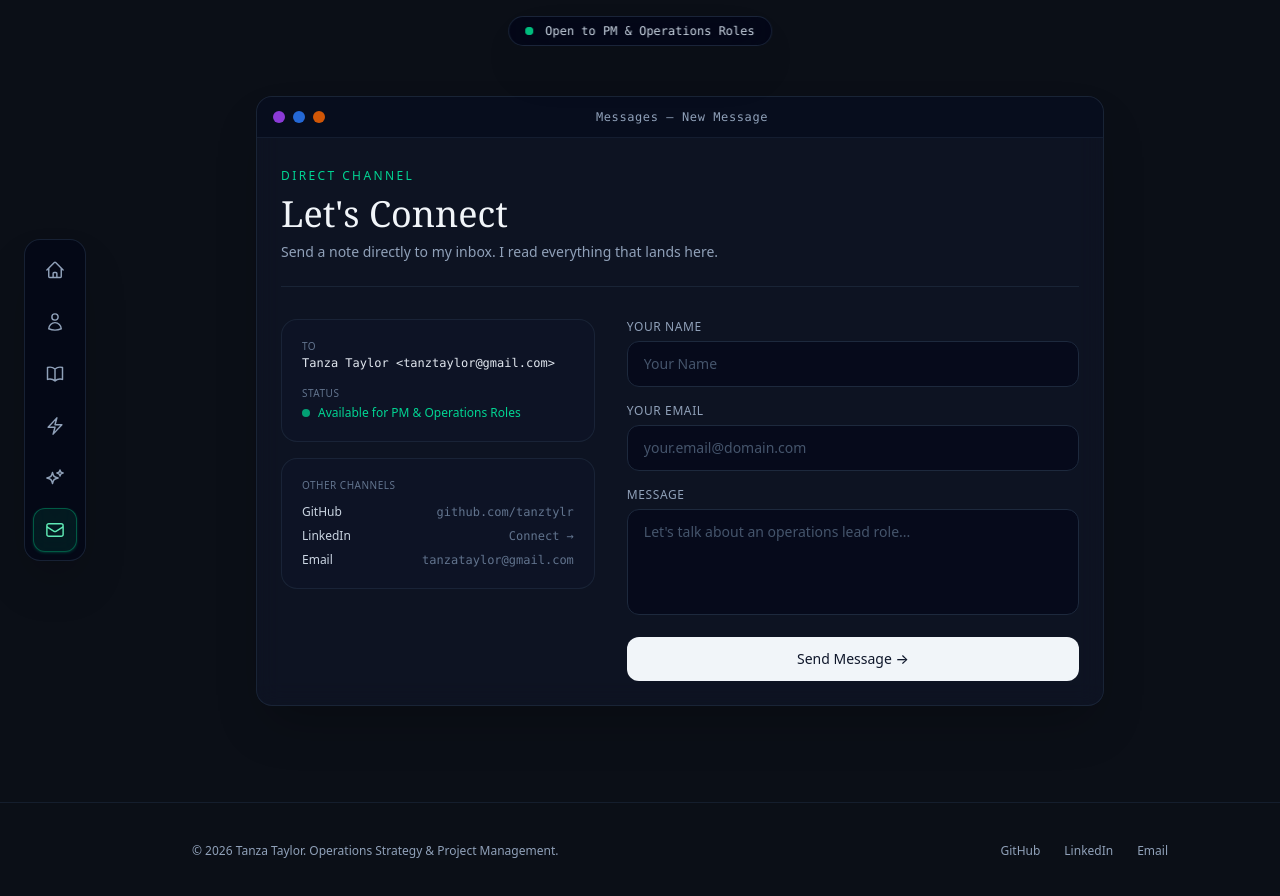
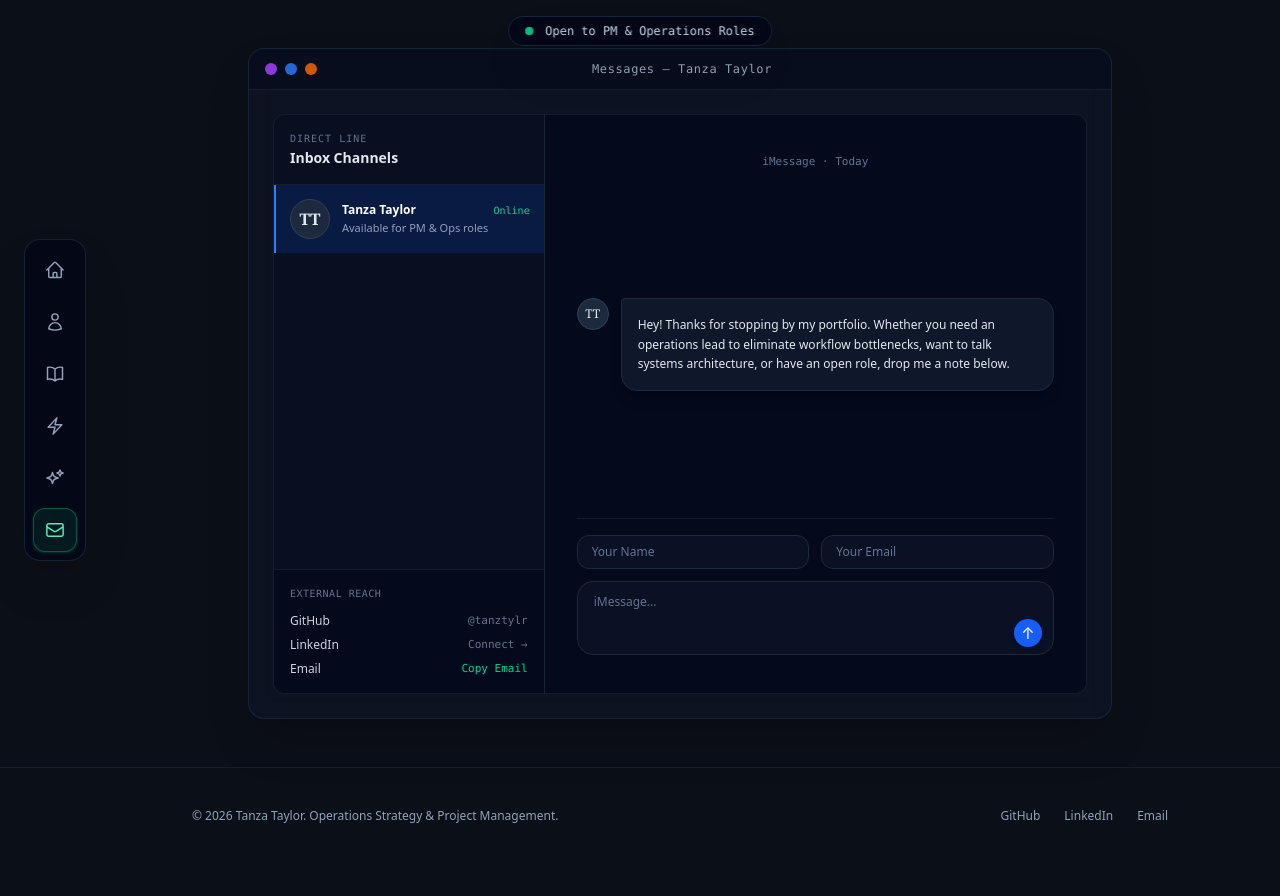
Before and after one commit to tanztylr/portfolio-v3, a Next.js app: page /contact in a window 1280 px wide. Shown: the top 896 px of the page. After the commit the page ends 864 px from the top, so only its background shows below. Built offline with nearby package versions, Linux system fonts and the light colour scheme.

Commit message:
feat: redesign contact page into native imessage thread window

```diff
--- a/app/contact/page.tsx
+++ b/app/contact/page.tsx
@@ -1,130 +1,150 @@
-import Link from 'next/link';
+'use client';
+
+import { useState } from 'react';
 import MacWindow from '../components/MacWindow';
 
 export default function ContactPage() {
+  const [copied, setCopied] = useState(false);
+
+  const handleCopyEmail = () => {
+    navigator.clipboard.writeText('tanztylr@gmail.com');
+    setCopied(true);
+    setTimeout(() => setCopied(false), 2000);
+  };
+
   return (
-    <main className="mx-auto max-w-4xl px-6 py-16 lg:py-24">
-      <MacWindow title="Messages — New Message">
-        <div className="space-y-8">
-          {/* Header */}
-          <div className="border-b border-slate-800/80 pb-6">
-            <span className="text-xs uppercase tracking-[0.2em] text-emerald-400 font-medium">
-              Direct Channel
-            </span>
-            <h1 className="mt-2 font-serif text-3xl sm:text-4xl text-slate-100 font-medium">
-              Let&apos;s Connect
-            </h1>
-            <p className="mt-2 text-sm text-slate-400 font-light">
-              Send a note directly to my inbox. I read everything that lands here.
+    <main className="mx-auto max-w-4xl px-4 py-8 lg:py-12">
+      <MacWindow title="Messages — Tanza Taylor">
+        <div className="grid grid-cols-1 md:grid-cols-12 min-h-[580px] rounded-xl overflow-hidden border border-slate-800/60 bg-slate-950/40">
+
+          {/* LEFT CONVERSATION LIST (Spans 4 cols on desktop) */}
+          <aside className="md:col-span-4 border-b md:border-b-0 md:border-r border-slate-800/80 bg-slate-900/30 flex flex-col justify-between">
+            <div>
+              <div className="p-4 border-b border-slate-800/60">
+                <span className="text-[10px] font-mono uppercase tracking-widest text-slate-500 block">Direct Line</span>
+                <h2 className="text-sm font-semibold text-slate-200 mt-0.5">Inbox Channels</h2>
+              </div>
+
+              {/* Active Conversation Item */}
+              <div className="p-3.5 bg-blue-600/15 border-l-2 border-blue-500">
+                <div className="flex items-center gap-3">
+                  <div className="h-10 w-10 rounded-full bg-slate-800 border border-slate-700 flex items-center justify-center font-serif text-slate-200 font-semibold shrink-0">
+                    TT
+                  </div>
+                  <div className="min-w-0 flex-1">
+                    <div className="flex items-baseline justify-between">
+                      <span className="text-xs font-semibold text-white truncate">Tanza Taylor</span>
+                      <span className="text-[10px] font-mono text-emerald-400">Online</span>
+                    </div>
+                    <p className="text-[11px] text-slate-400 truncate mt-0.5 font-light">
+                      Available for PM &amp; Ops roles
                     </p>
                   </div>
-
-          {/* Messages Bubble Layout / Form & Links */}
-          <div className="grid gap-8 lg:grid-cols-12 items-start">
-            <div className="lg:col-span-5 space-y-4">
-              <div className="rounded-2xl border border-slate-800/80 bg-slate-900/40 p-5 space-y-4 text-xs">
-                <div>
-                  <span className="text-slate-500 block uppercase tracking-wider text-[10px]">To</span>
-                  <span className="text-slate-200 font-medium mt-0.5 block font-mono">Tanza Taylor &lt;tanztaylor@gmail.com&gt;</span>
-                </div>
-                <div>
-                  <span className="text-slate-500 block uppercase tracking-wider text-[10px]">Status</span>
-                  <div className="flex items-center gap-2 mt-1">
-                    <span className="h-2 w-2 rounded-full bg-emerald-400 animate-pulse" />
-                    <span className="text-emerald-400 font-medium">Available for PM & Operations Roles</span>
                 </div>
               </div>
             </div>
 
-              {/* Direct Social / Contact Links */}
-              <div className="rounded-2xl border border-slate-800/80 bg-slate-900/40 p-5 space-y-3 text-xs">
-                <span className="text-slate-500 block uppercase tracking-wider text-[10px]">Other Channels</span>
-                <div className="flex flex-col space-y-2">
+            {/* Direct Social Links Box */}
+            <div className="p-4 border-t border-slate-800/60 bg-slate-950/60 space-y-3">
+              <span className="text-[10px] font-mono uppercase tracking-wider text-slate-500 block">External Reach</span>
+              <div className="space-y-2 text-xs">
                 <a
                   href="https://github.com/tanztylr"
                   target="_blank"
                   rel="noreferrer"
-                    className="text-slate-300 hover:text-white transition flex items-center justify-between"
+                  className="flex items-center justify-between text-slate-300 hover:text-white transition"
                 >
                   <span>GitHub</span>
-                    <span className="font-mono text-slate-500">github.com/tanztylr</span>
+                  <span className="text-[11px] font-mono text-slate-500">@tanztylr</span>
                 </a>
                 <a
-                    href="https://linkedin.com"
+                  href="https://www.linkedin.com/in/tanzaneya-taylor"
                   target="_blank"
                   rel="noreferrer"
-                    className="text-slate-300 hover:text-white transition flex items-center justify-between"
+                  className="flex items-center justify-between text-slate-300 hover:text-white transition"
                 >
                   <span>LinkedIn</span>
-                    <span className="font-mono text-slate-500">Connect →</span>
+                  <span className="text-[11px] font-mono text-slate-500">Connect →</span>
                 </a>
-                  <a
-                    href="mailto:tanzataylor@gmail.com"
-                    className="text-slate-300 hover:text-white transition flex items-center justify-between"
+                <button
+                  type="button"
+                  onClick={handleCopyEmail}
+                  className="w-full flex items-center justify-between text-slate-300 hover:text-white transition cursor-pointer text-left"
                 >
                   <span>Email</span>
-                    <span className="font-mono text-slate-500">tanzataylor@gmail.com</span>
-                  </a>
+                  <span className="text-[11px] font-mono text-emerald-400">
+                    {copied ? 'Copied ✓' : 'Copy Email'}
+                  </span>
+                </button>
+              </div>
+            </div>
+          </aside>
+
+          {/* RIGHT CHAT THREAD (Spans 8 cols on desktop) */}
+          <div className="md:col-span-8 p-6 md:p-8 flex flex-col justify-between space-y-6 bg-slate-950/30">
+
+            {/* Thread Timestamp */}
+            <div className="text-center">
+              <span className="text-[11px] font-mono text-slate-500">
+                iMessage · Today
+              </span>
+            </div>
+
+            {/* Inbound Message Bubble (From Tanza) */}
+            <div className="space-y-4">
+              <div className="flex items-start gap-3">
+                <div className="h-8 w-8 rounded-full bg-slate-800 border border-slate-700 flex items-center justify-center font-serif text-xs text-slate-200 shrink-0">
+                  TT
+                </div>
+                <div className="max-w-md rounded-2xl rounded-tl-sm bg-slate-900 border border-slate-800 p-4 text-xs text-slate-200 leading-relaxed shadow-lg font-light">
+                  <p>
+                    Hey! Thanks for stopping by my portfolio. Whether you need an operations lead to eliminate workflow bottlenecks, want to talk systems architecture, or have an open role, drop me a note below.
+                  </p>
                 </div>
               </div>
             </div>
 
-            <div className="lg:col-span-7">
+            {/* Outbound Message Form Bubble (User sends to Tanza) */}
             <form
-                action="https://formsubmit.co/tanzataylor@gmail.com"
+              action="https://formsubmit.co/tanztylr@gmail.com"
               method="POST"
-                className="space-y-4"
+              className="space-y-3 pt-4 border-t border-slate-800/60"
             >
-                <div>
-                  <label htmlFor="name" className="block text-xs uppercase tracking-wider text-slate-400 mb-1.5 font-medium">
-                    Your Name
-                  </label>
+              <div className="grid grid-cols-1 sm:grid-cols-2 gap-3">
                 <input
                   type="text"
-                    id="name"
                   name="name"
                   required
-                    className="w-full rounded-xl border border-slate-800 bg-slate-950/60 px-4 py-3 text-sm text-slate-100 placeholder:text-slate-600 focus:border-slate-600 focus:outline-none transition"
                   placeholder="Your Name"
+                  className="w-full rounded-xl border border-slate-800 bg-slate-900/60 px-3.5 py-2 text-xs text-slate-100 placeholder:text-slate-500 focus:border-blue-500 focus:outline-none transition"
+                />
+                <input
+                  type="email"
+                  name="email"
+                  required
+                  placeholder="Your Email"
+                  className="w-full rounded-xl border border-slate-800 bg-slate-900/60 px-3.5 py-2 text-xs text-slate-100 placeholder:text-slate-500 focus:border-blue-500 focus:outline-none transition"
                 />
               </div>
 
-                <div>
-                  <label htmlFor="email" className="block text-xs uppercase tracking-wider text-slate-400 mb-1.5 font-medium">
-                    Your Email
-                  </label>
-                  <input
-                    type="email"
-                    id="email"
-                    name="email"
+              <div className="relative">
+                <textarea
+                  name="message"
+                  rows={3}
                   required
-                    className="w-full rounded-xl border border-slate-800 bg-slate-950/60 px-4 py-3 text-sm text-slate-100 placeholder:text-slate-600 focus:border-slate-600 focus:outline-none transition"
-                    placeholder="your.email@domain.com"
+                  placeholder="iMessage..."
+                  className="w-full rounded-2xl border border-slate-800 bg-slate-900/60 px-4 py-3 text-xs text-slate-100 placeholder:text-slate-500 focus:border-blue-500 focus:outline-none transition resize-none pr-12"
                 />
-                </div>
-
-                <div>
-                  <label htmlFor="message" className="block text-xs uppercase tracking-wider text-slate-400 mb-1.5 font-medium">
-                    Message
-                  </label>
-                  <textarea
-                    id="message"
-                    name="message"
-                    rows={4}
-                    required
-                    className="w-full rounded-xl border border-slate-800 bg-slate-950/60 px-4 py-3 text-sm text-slate-100 placeholder:text-slate-600 focus:border-slate-600 focus:outline-none transition resize-none"
-                    placeholder="Let's talk about an operations lead role..."
-                  />
-                </div>
-
                 <button
                   type="submit"
-                  className="w-full rounded-xl bg-slate-100 px-6 py-3 text-sm font-medium text-slate-900 transition hover:bg-white hover:shadow-lg cursor-pointer"
+                  aria-label="Send message"
+                  className="absolute bottom-3.5 right-3 h-7 w-7 rounded-full bg-blue-600 hover:bg-blue-500 text-white flex items-center justify-center transition shadow-md cursor-pointer"
                 >
-                  Send Message →
+                  ↑
                 </button>
+              </div>
             </form>
-            </div>
+
           </div>
         </div>
       </MacWindow>
```
Lines whose indentation alone changed are shown as unchanged.
